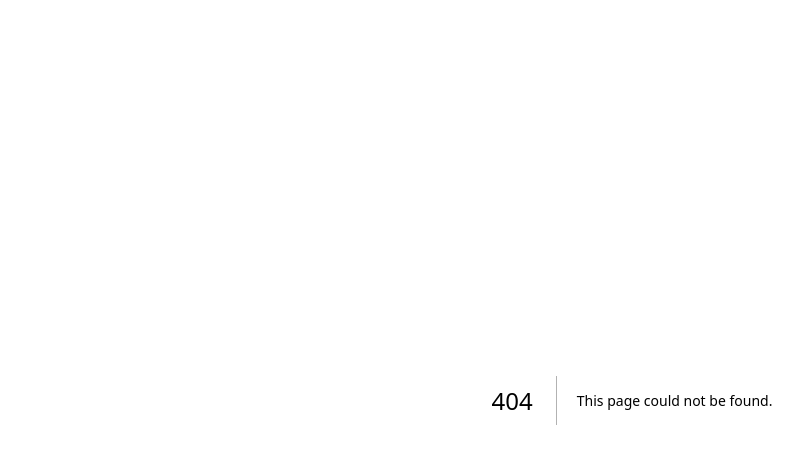
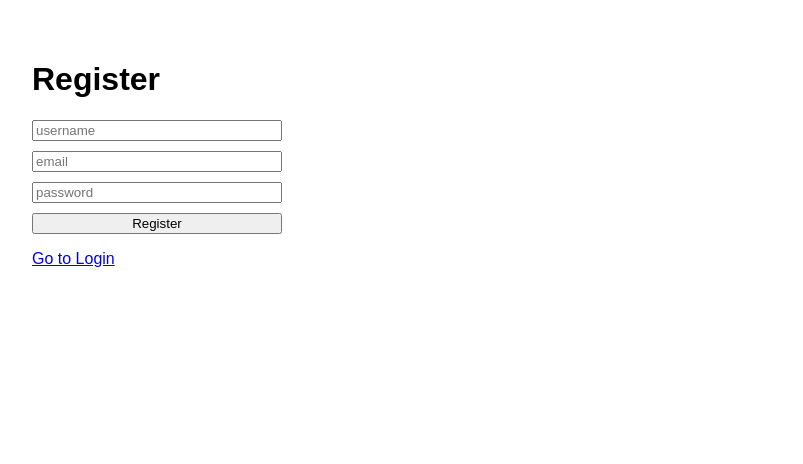
Before and after one commit to advprog-2026-13-project/yomu-frontend, a Next.js app: page /auth/register in a window 1280 px wide. Before the commit this address had no page. Shown: the top 464 px of the page, without its empty margins (8-811 px from the left). Built offline with nearby package versions, Linux system fonts and the light colour scheme.

Commit message:
add register

```diff
--- /dev/null
+++ b/src/app/auth/register/page.tsx
@@ -0,0 +1,63 @@
+"use client";
+
+import { useState } from "react";
+
+export default function RegisterPage() {
+    const [username, setUsername] = useState("");
+    const [email, setEmail] = useState("");
+    const [password, setPassword] = useState("");
+    const [message, setMessage] = useState("");
+
+    async function handleSubmit(e: React.FormEvent) {
+        e.preventDefault();
+
+        const res = await fetch("/api/auth/register", {
+            method: "POST",
+            headers: { "Content-Type": "application/json" },
+            body: JSON.stringify({ username, email, password }),
+        });
+
+        const text = await res.text();
+        console.log("REGISTER STATUS:", res.status);
+        console.log("REGISTER BODY:", text);
+
+        if (res.ok) {
+            setMessage("Register success! Please login.");
+        } else {
+            setMessage(`Register failed (${res.status}): ${text}`);
+        }
+    }
+
+    return (
+        <div style={{ padding: "40px", fontFamily: "Arial" }}>
+            <h1>Register</h1>
+
+            <form onSubmit={handleSubmit} style={{ display: "grid", gap: "10px", width: "250px" }}>
+                <input
+                    placeholder="username"
+                    value={username}
+                    onChange={(e) => setUsername(e.target.value)}
+                />
+
+                <input
+                    placeholder="email"
+                    value={email}
+                    onChange={(e) => setEmail(e.target.value)}
+                />
+
+                <input
+                    type="password"
+                    placeholder="password"
+                    value={password}
+                    onChange={(e) => setPassword(e.target.value)}
+                />
+
+                <button type="submit">Register</button>
+            </form>
+
+            <p>{message}</p>
+
+            <a href="/auth/login">Go to Login</a>
+        </div>
+    );
+}
```
